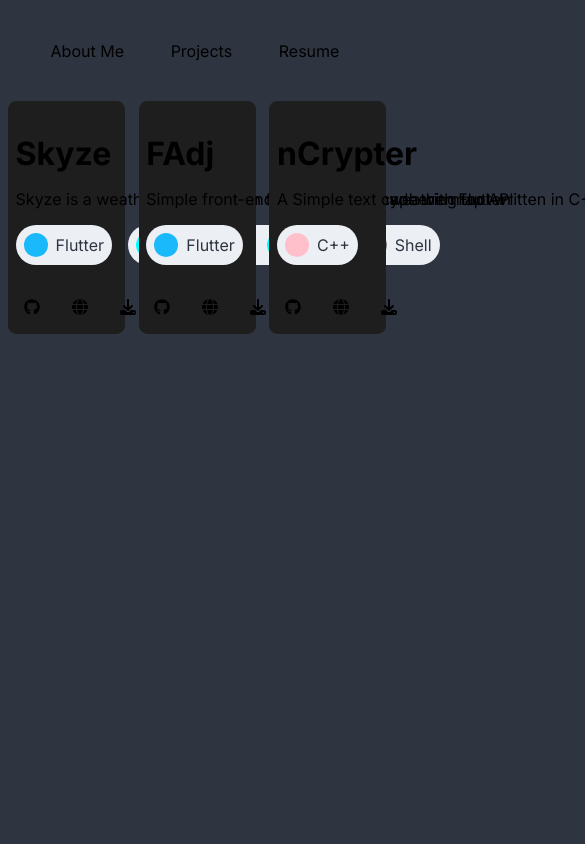
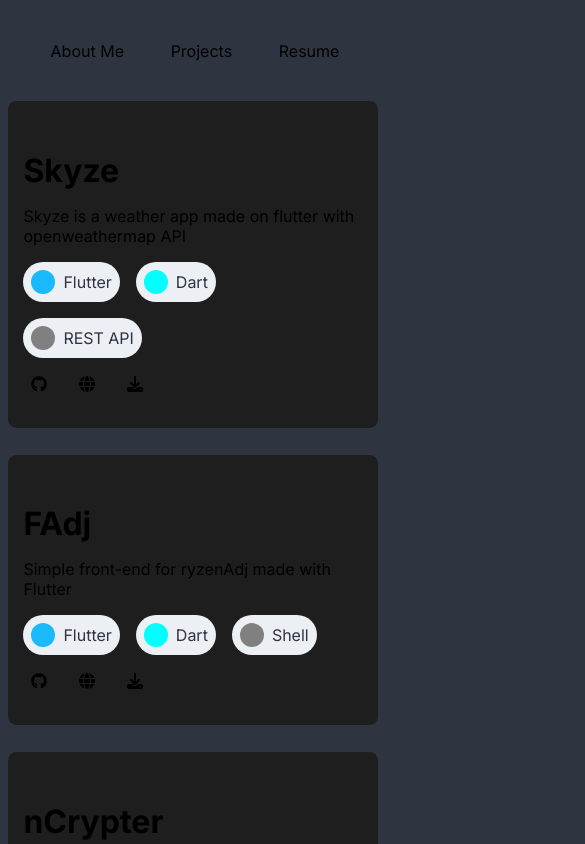
Before and after one commit to n1ved/n1ved.github.io, a Next.js app: page /projects in a window 390 px wide. Shown: the top 844 px of the page, 585 px wide, since content can reach past the window. Built offline with nearby package versions, Linux system fonts and the light colour scheme.

Commit message:
responsive projects page

```diff
--- a/src/app/projects/page.module.css
+++ b/src/app/projects/page.module.css
@@ -14,3 +14,10 @@
     grid-template-columns: repeat(auto-fill,minmax(25vw,1fr));
     grid-gap: 10px;
 }
+
+@media screen and (max-width: 1000px){
+    .bodyContainer{
+        grid-template-columns: max-content;
+        place-items: center;
+    }
+}
--- a/src/components/project_card/project_card.module.css
+++ b/src/components/project_card/project_card.module.css
@@ -24,6 +24,7 @@
 
 .tech{
     display: flex;
+    flex-wrap: wrap;
     flex-direction: row;
 }
 .technologies{
@@ -50,3 +51,19 @@
     width: 2rem;
     margin-right: 1rem;
 }
+
+@media screen and (max-width: 1000px) {
+    .card{
+        width: 95vw;
+        max-width: 95vw;
+    }
+
+    .textContainer{
+        margin: 2vh 2vw;
+        white-space: normal;
+    }
+
+    .technologies{
+        margin-bottom: 1rem;
+    }
+}
```
